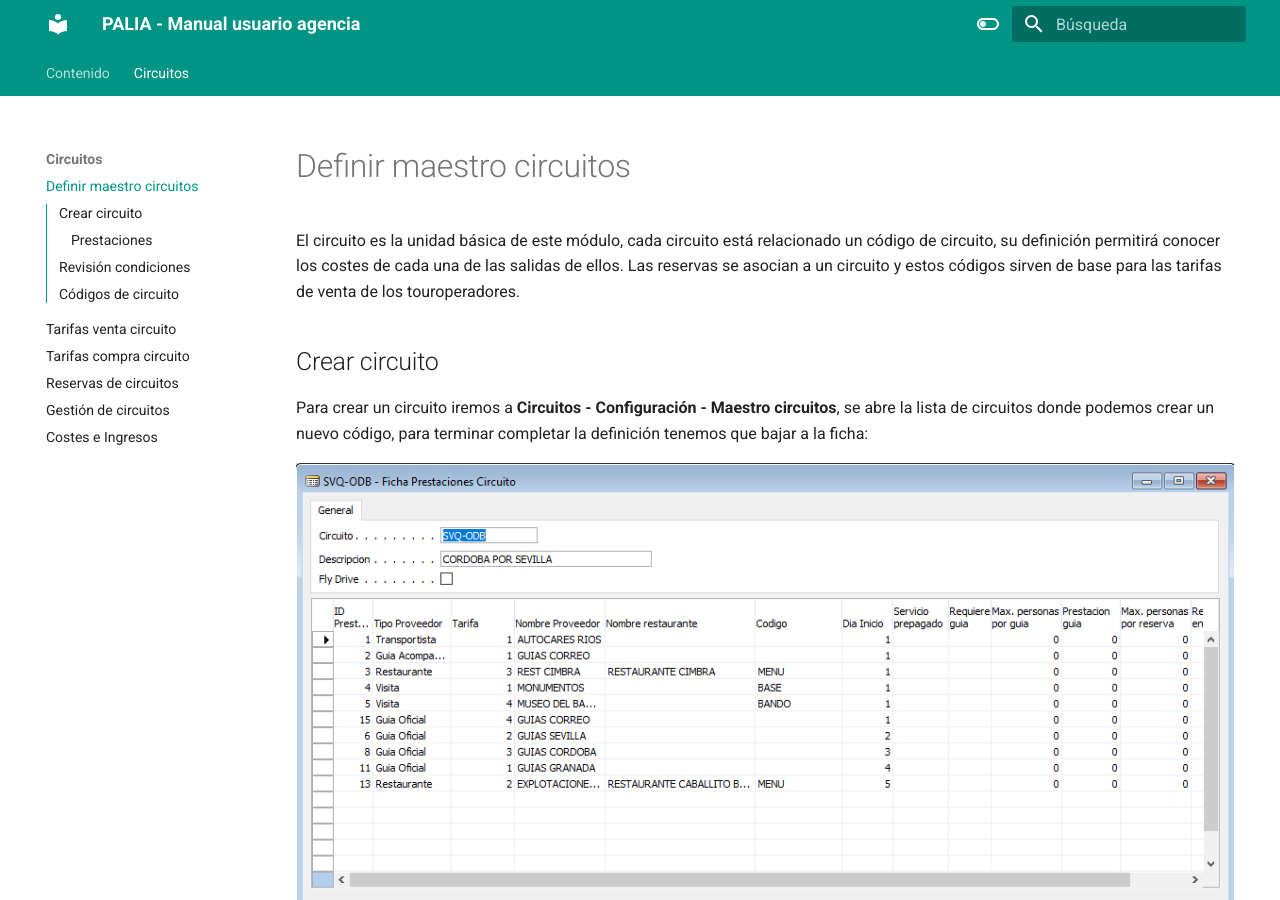
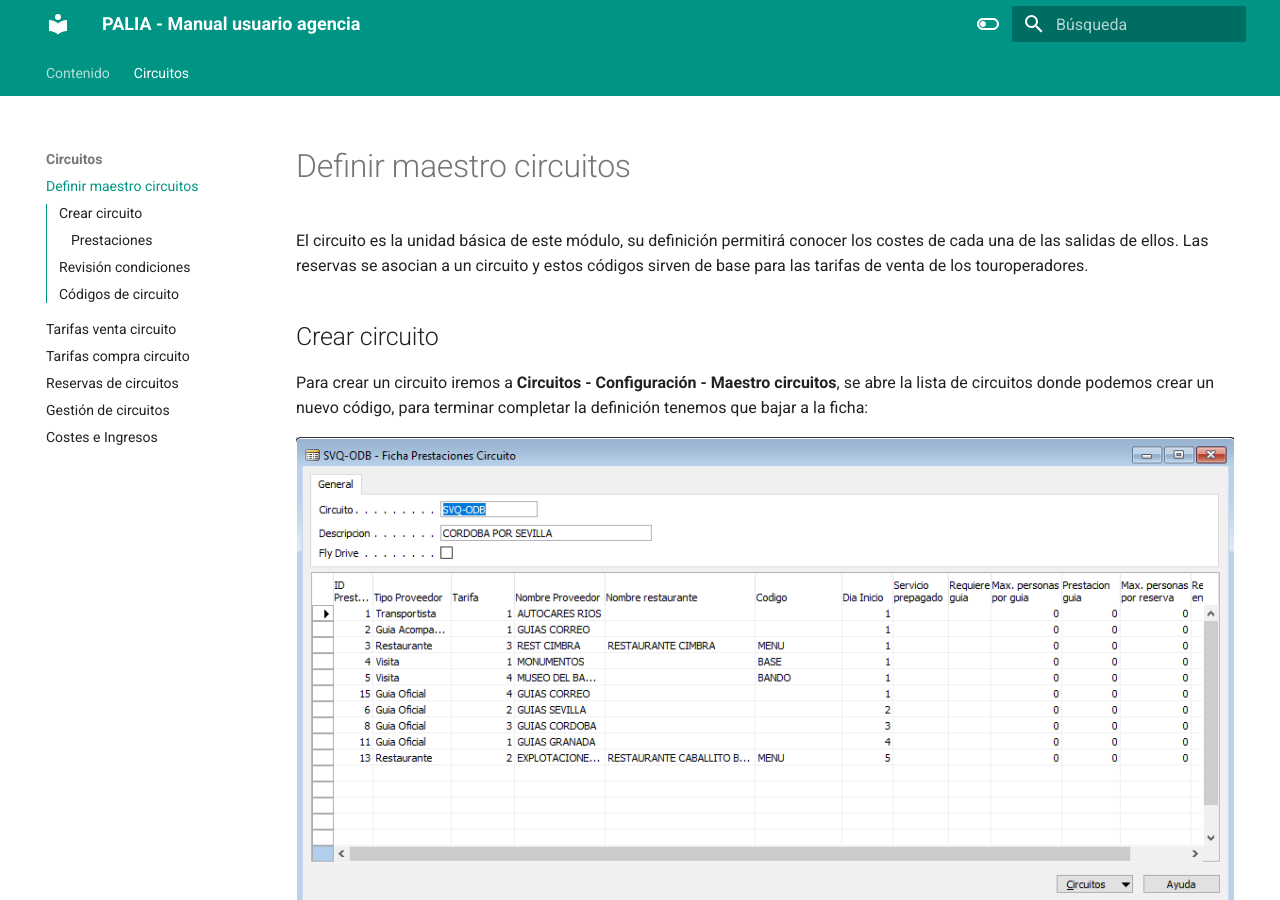
Before and after one commit to ToniJaumeQuonext/PaliaAgenciaDoc, an MkDocs documentation site: the page built from docs/Circuitos/01 - Definir circuitos.md, in a window 1280 px wide and 900 px high. Built offline with MkDocs 1.6.1 and Material for MkDocs 9.7.7, drawn with Linux system fonts in a browser that asks for light colours.

Commit message:
Corregir texto

```diff
--- a/docs/Circuitos/01 - Definir circuitos.md
+++ b/docs/Circuitos/01 - Definir circuitos.md
@@ -1,6 +1,6 @@
 # Definir maestro circuitos
 
-El circuito es la unidad básica de este módulo, cada circuito está relacionado un código de circuito, su definición permitirá conocer los costes de cada una de las salidas de ellos. Las reservas se asocian a un circuito y estos códigos sirven de base para las tarifas de venta de los touroperadores.
+El circuito es la unidad básica de este módulo, su definición permitirá conocer los costes de cada una de las salidas de ellos. Las reservas se asocian a un circuito y estos códigos sirven de base para las tarifas de venta de los touroperadores.
 
 ## Crear circuito
 
```
